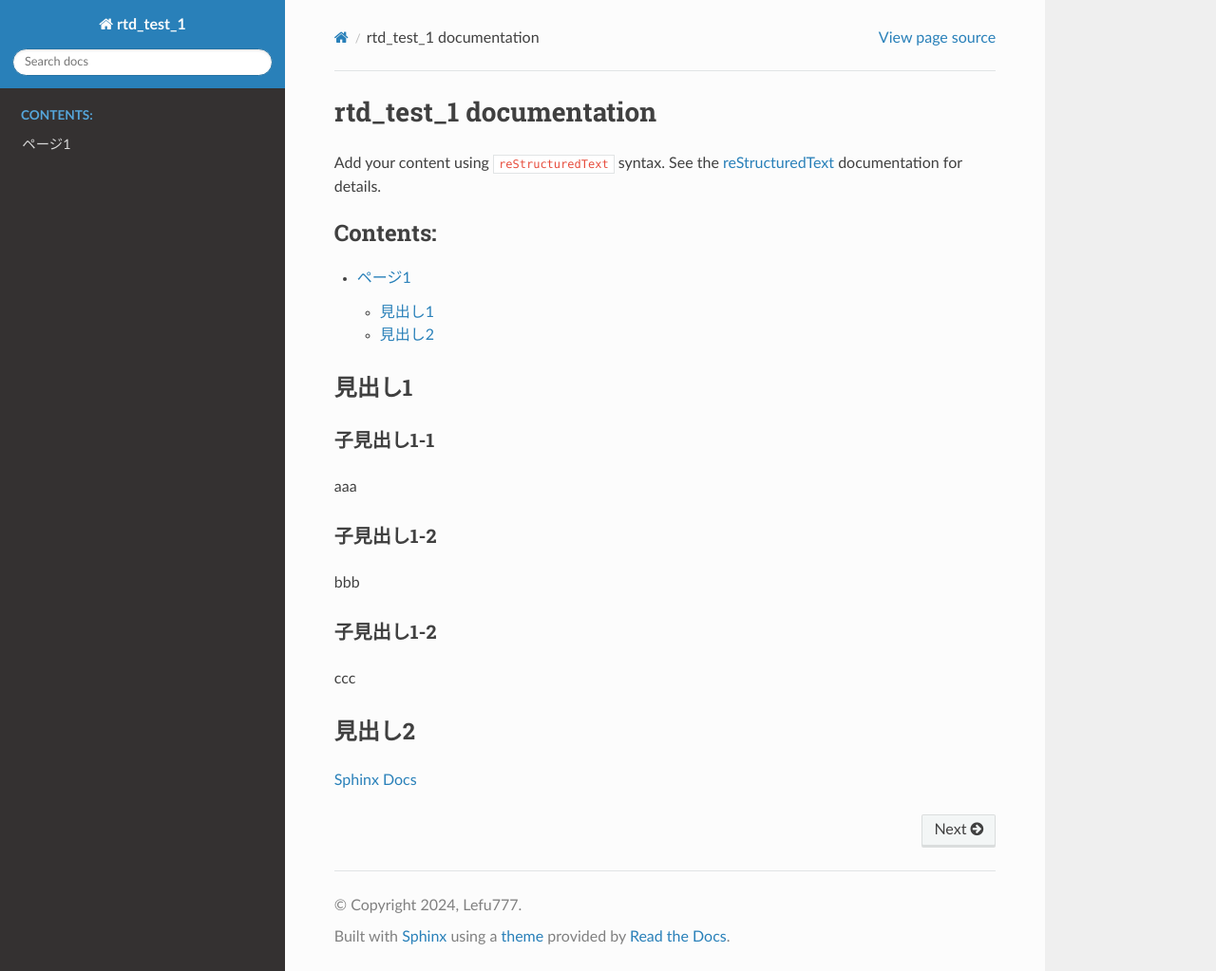
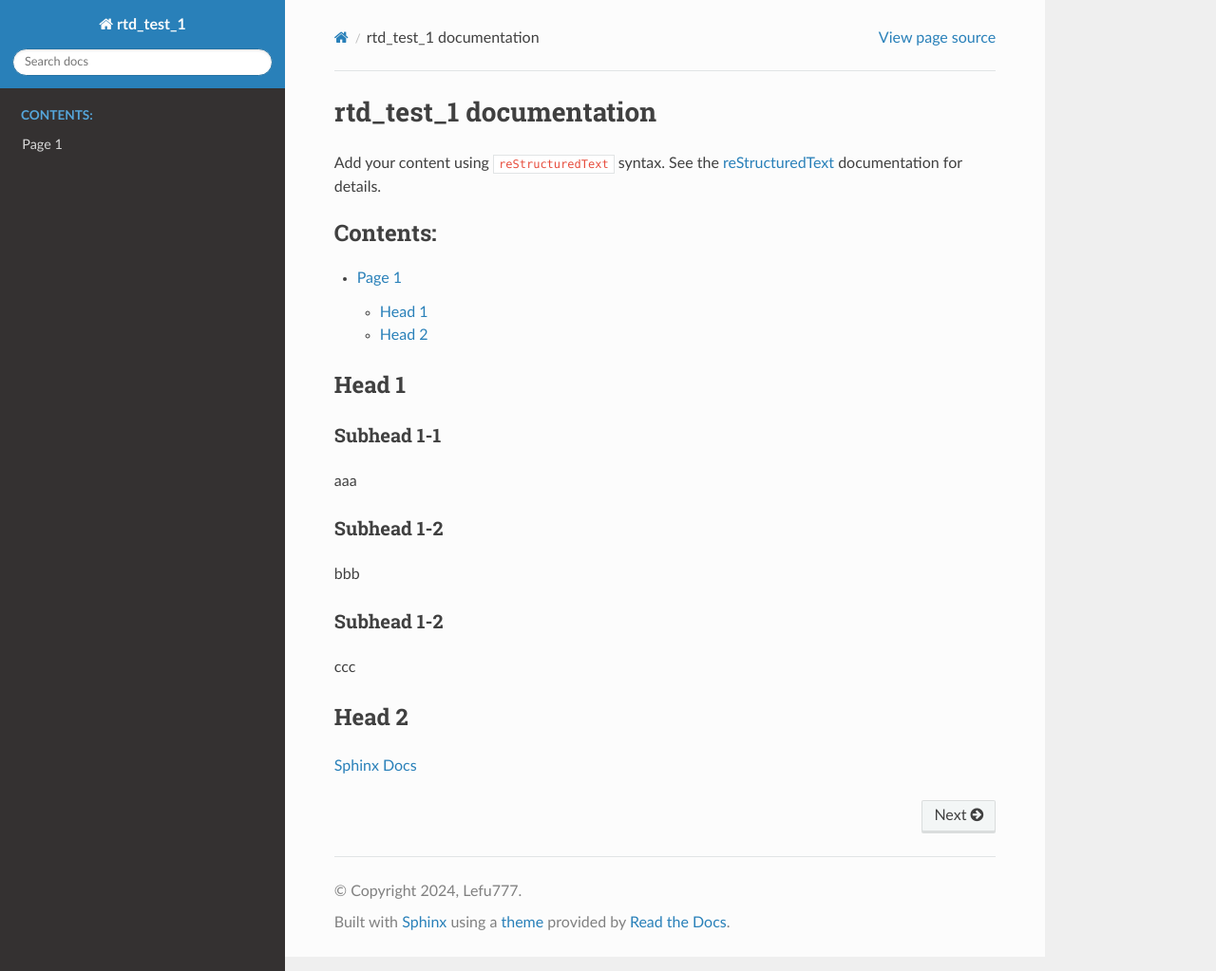
Before and after one commit to Lefu777/rtd_test1, a Sphinx documentation site: the page built from docs/source/index.rst, in a window 1280 px wide and 1023 px high. Shown: the whole window at 95% size. Built offline with Sphinx 7.4.7 and the Read the Docs theme 3.1.0, drawn with Linux system fonts in a browser that asks for light colours.

```diff
--- a/docs/source/index.rst
+++ b/docs/source/index.rst
@@ -17,25 +17,25 @@
 
    pages/page1
 
-見出し1
+Head 1
 -----------------
 
-子見出し1-1
+Subhead 1-1
 ^^^^^^^^^^^^
 
 aaa
 
-子見出し1-2
+Subhead 1-2
 ^^^^^^^^^^^^
 
 bbb
 
-子見出し1-2
+Subhead 1-2
 ^^^^^^^^^^^^
 
 ccc
 
-見出し2
+Head 2
 -----------------
 
 `Sphinx Docs <https://www.sphinx-doc.org/ja/master/index.html>`_
--- a/docs/source/pages/page1.rst
+++ b/docs/source/pages/page1.rst
@@ -1,26 +1,26 @@
 ###########################
-ページ1
+Page 1
 ###########################
 
-見出し1
+Head 1
 -----------------
 
-子見出し1-1
+Subhead 1-1
 ^^^^^^^^^^^^
 
 aaa
 
-子見出し1-2
+Subhead 1-2
 ^^^^^^^^^^^^
 
 bbb
 
-子見出し1-2
+Subhead 1-2
 ^^^^^^^^^^^^
 
 ccc
 
-見出し2
+Head 2
 -----------------
 
 `Sphinx Docs <https://www.sphinx-doc.org/ja/master/index.html>`_
```
Also changed, not shown: 5 other files.
